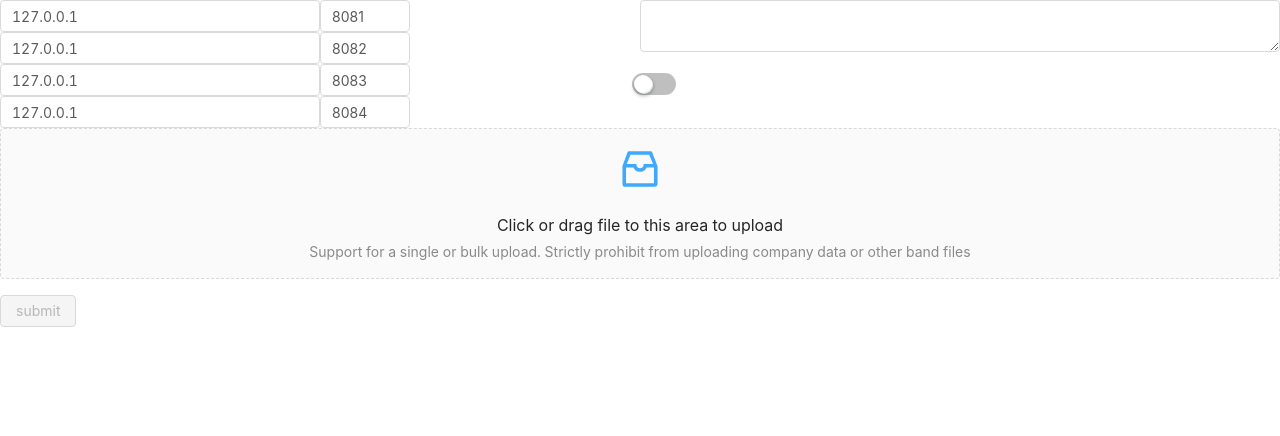
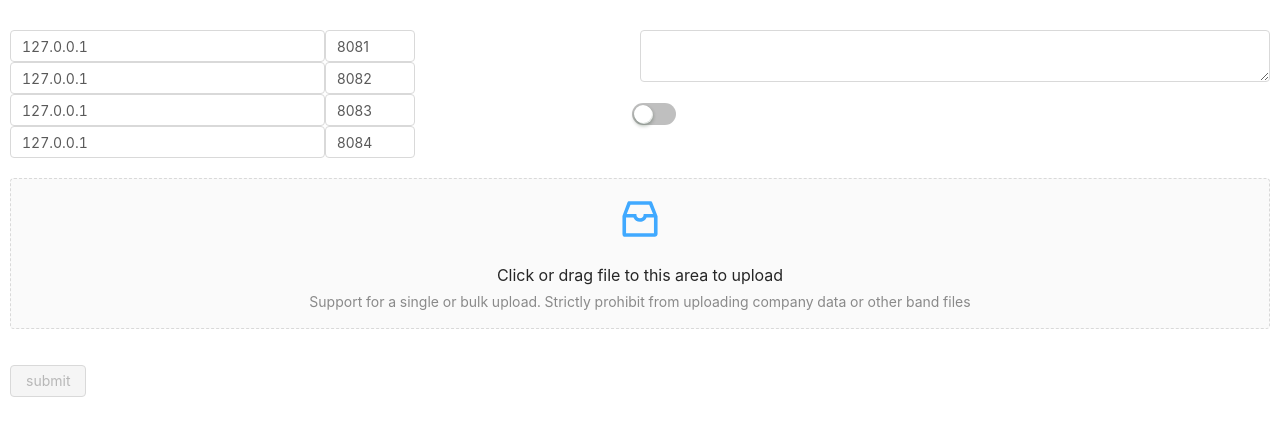
Before and after one commit to 19A/hvm-contract-deploy, a React app: page /config in a window 1280 px wide. Shown: the top 436 px of the page. Built offline with nearby package versions, Linux system fonts and the light colour scheme.

Commit message:
less问题解决

```diff
--- a/config/webpack.config.js
+++ b/config/webpack.config.js
@@ -352,16 +352,16 @@ module.exports = function(webpackEnv) {
             // smaller than specified limit in bytes as data URLs to avoid requests.
             // A missing `test` is equivalent to a match.
             {
-              test: /\.(less|css)$/,
+              test: /\.(css|less)$/,
               use:[
                 {
-                  loader:'style-loader'
+                  loader: require.resolve('style-loader')
                 },
                 {
-                  loader:'css-loader?modules'
+                  loader: require.resolve('css-loader')
                 },
                 {
-                  loader:'less-loader'
+                  loader:require.resolve('less-loader')
                 }
               ]
             },
--- a/src/App.css
+++ b/src/App.css
@@ -1,5 +1,6 @@
 .App {
   text-align: center;
+  padding: 20px;
 }
 
 .App-logo {
--- a/src/App.js
+++ b/src/App.js
@@ -2,6 +2,7 @@ import React, { Component } from 'react';
 import { BrowserRouter, Switch, Route, Redirect } from 'react-router-dom';
 import Config from './component/Config';
 import Back from './component/Back';
+// import './App.css';
 class App extends Component {
   render(){
     return (
--- a/src/component/Config.jsx
+++ b/src/component/Config.jsx
@@ -111,8 +111,8 @@ export default class Config extends Component {
   render() {
     const { fileList, uploading, ipList, encrypt } = this.state;
     return (
-      <div className="App" >
-        <Row>
+      <div className="app" style={{padding:'10px'}}>
+        <Row style={{margin:'20px 0'}}>
           <Col span={12}>
             <Form getIpData={this.getIpData} ipList={ipList} />
           </Col>
@@ -123,8 +123,10 @@ export default class Config extends Component {
           </Col>
         </Row>
         <File
+
           getFileList={this.getFileList}
         />
+        <Row type='flex' justify='center' style={{ margin: '20px 0' }}>
           <Button
             type="primary"
             onClick={this.handleUpload}
@@ -134,6 +136,7 @@ export default class Config extends Component {
           >
             {uploading ? 'loding' : 'submit'}
           </Button>
+        </Row>
       </div>
     );
   }
```
Also changed, not shown: package.json (+10 -0 lines). Lines whose indentation alone changed are shown as unchanged.
